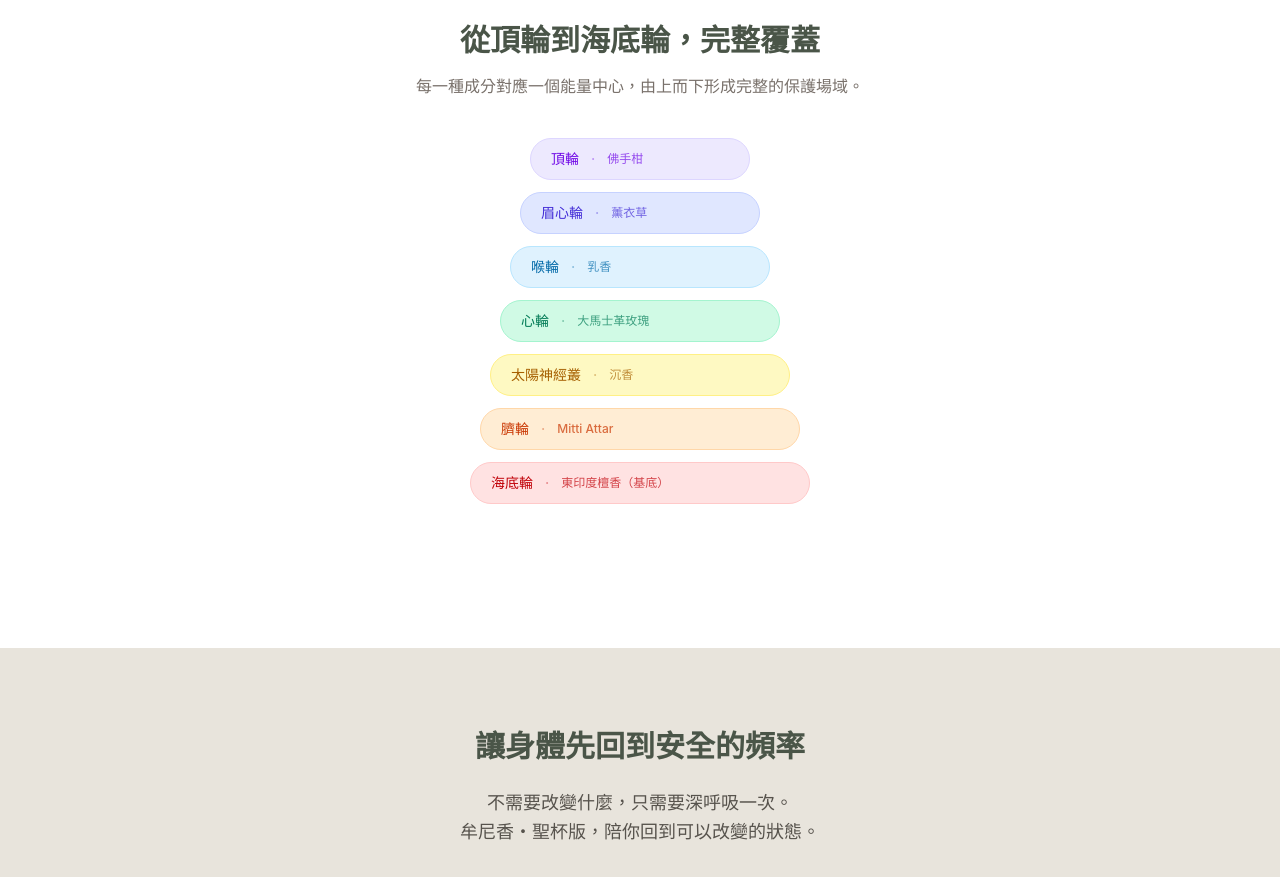
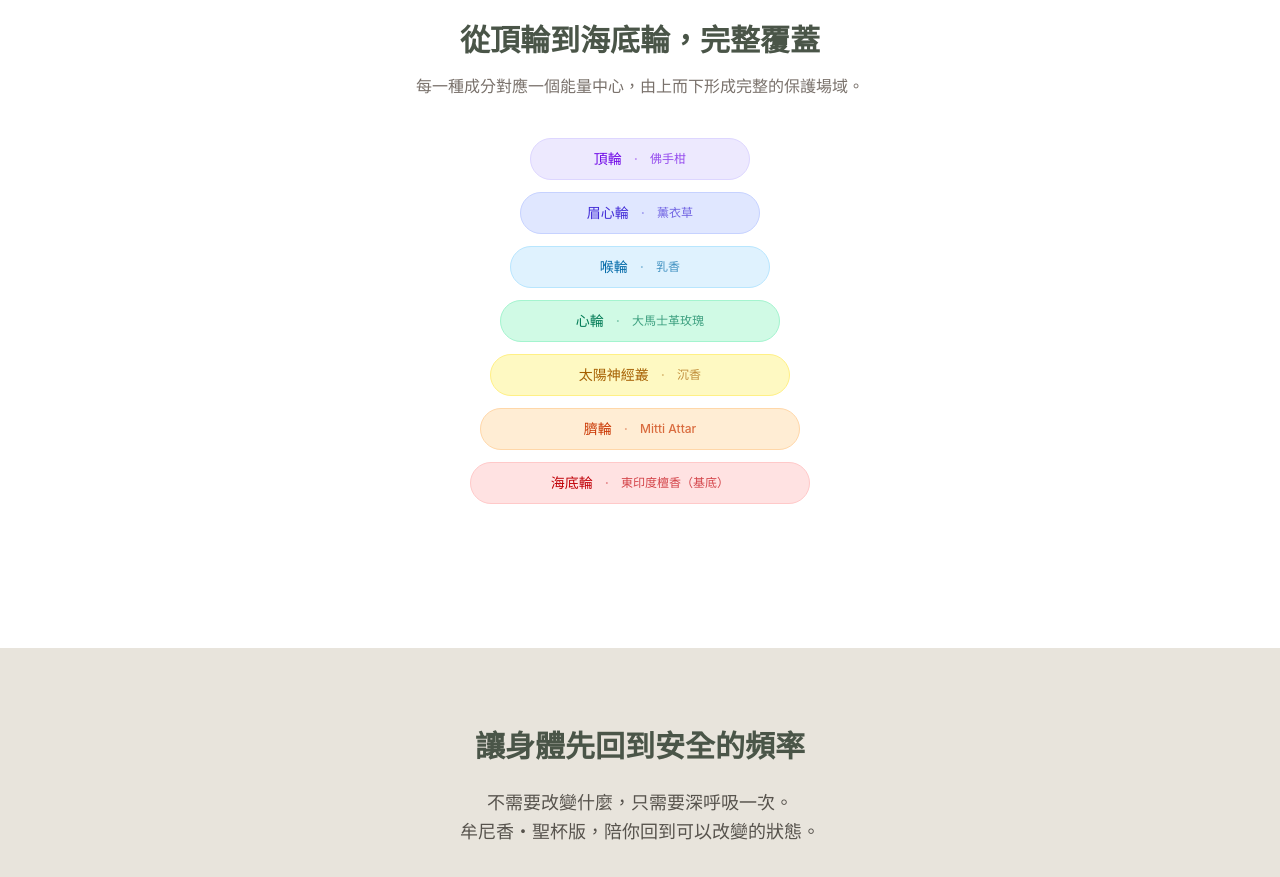
Before and after one commit to ianredcord/muni-oracle, a Next.js app: page /essential-oil in a window 1280 px wide. Shown: the part 3300-4177 px from the top of the page. Built offline with nearby package versions, Linux system fonts and the light colour scheme.

Commit message:
fix: 脈輪區塊文字置中對齊（inline-flex → flex justify-center）

```diff
--- a/src/app/essential-oil/page.tsx
+++ b/src/app/essential-oil/page.tsx
@@ -402,7 +402,7 @@ export default function EssentialOilPage() {
             {CHAKRAS.map((chakra, idx) => (
               <div
                 key={idx}
-                className={`inline-flex items-center gap-3 px-5 py-2.5 rounded-full border ${chakra.color} text-sm font-medium`}
+                className={`flex items-center justify-center gap-3 px-5 py-2.5 rounded-full border ${chakra.color} text-sm font-medium`}
                 style={{ width: `${220 + idx * 20}px`, maxWidth: "100%" }}
               >
                 <span className="font-serif">{chakra.name}</span>
```
